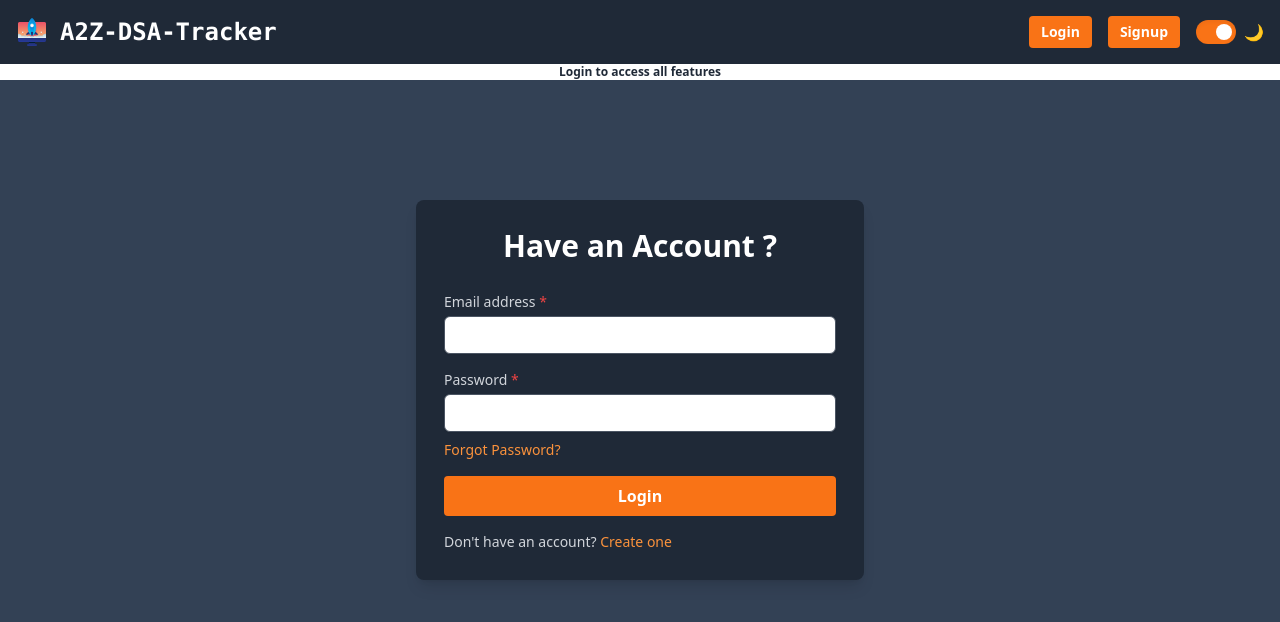
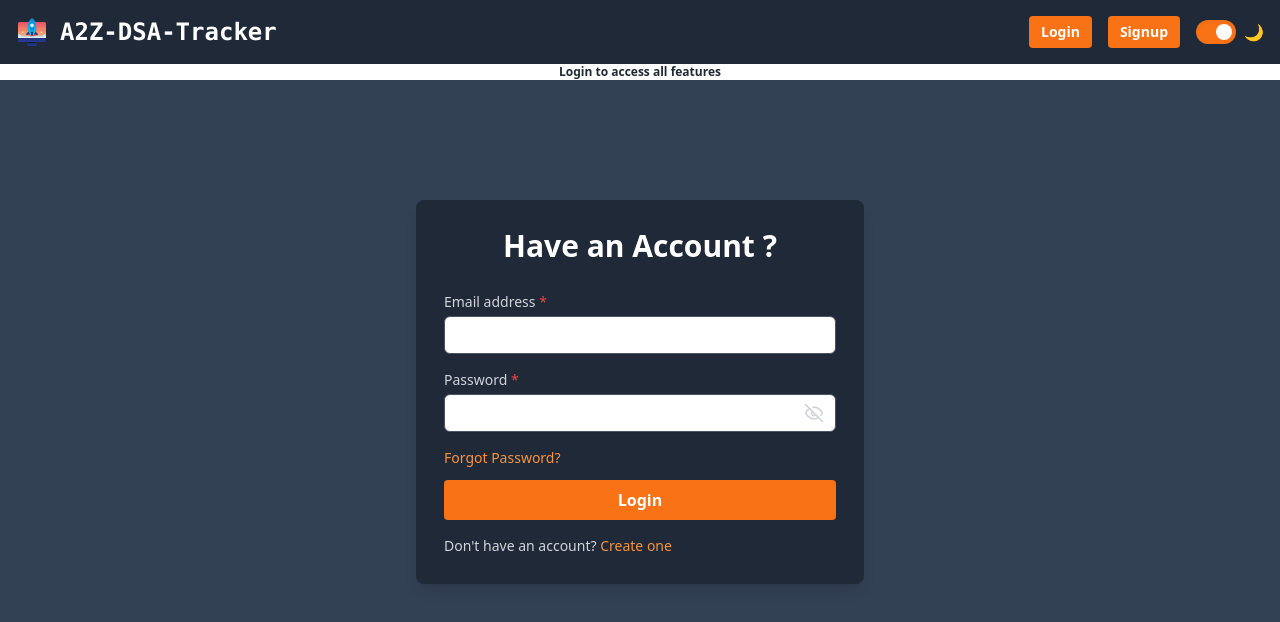
Before and after one commit to Ajay-33/DSA_Tracker_React, a React (Create React App) app: page /login in a window 1280 px wide. Shown: the top 622 px of the page. Built offline with nearby package versions, Linux system fonts and the light colour scheme.

Commit message:
Final Changes in website improved readability and styling

```diff
--- a/src/components/AddModal.js
+++ b/src/components/AddModal.js
@@ -249,12 +249,14 @@ function AddModal({ onClose, categories, selectedCategory, fetchCategories }) {
         <div className="flex flex-col sm:flex-row space-y-2 sm:space-y-0  justify-end mt-4">
           <button
             onClick={onClose}
+            title="Close"
             className="px-4 py-2 bg-gray-300 dark:bg-gray-600 text-gray-700 dark:text-gray-300 rounded-lg shadow-md hover:bg-gray-400 dark:hover:bg-gray-700 focus:outline-none focus:ring-2 focus:ring-gray-400 sm:mr-2"
           >
             Cancel
           </button>
           <button
             onClick={handleSave}
+            title="Add"
             className="px-4 py-2 bg-blue-500 text-white rounded-lg shadow-md hover:bg-blue-600 focus:outline-none focus:ring-2 focus:ring-blue-500 "
           >
             Save
--- a/src/components/ConfirmationModal.js
+++ b/src/components/ConfirmationModal.js
@@ -116,6 +116,7 @@ function ConfirmationModal({
         <div className="flex justify-end space-x-3">
           <button
             onClick={onCancel}
+            title="Cancel"
             className="w-1/2 px-2 py-1 bg-gray-300 dark:bg-gray-600 text-gray-700 dark:text-gray-300 rounded-lg shadow-sm hover:bg-gray-400 dark:hover:bg-gray-700 focus:outline-none focus:ring-2 focus:ring-gray-400"
           >
             Cancel
@@ -128,6 +129,7 @@ function ConfirmationModal({
                 ? onDeleteUser
                 : onDeleteCategory
             }
+            title="Delete"
             className="w-1/2 px-2 py-1 bg-red-600 text-white rounded-lg shadow-sm hover:bg-red-700 focus:outline-none focus:ring-2 focus:ring-red-500"
           >
             Confirm
--- a/src/components/EditCategoryModal.js
+++ b/src/components/EditCategoryModal.js
@@ -93,6 +93,7 @@ function EditCategoryModal({ category, onClose, fetchCategories }) {
           <div className="flex flex-col sm:flex-row items-center justify-end sm:justify-between space-y-2 sm:space-y-0 sm:space-x-3">
             <button
               type="button"
+              title="Close"
               onClick={onClose}
               className="w-full sm:w-auto px-3 py-2 bg-gray-300 dark:bg-gray-600 text-gray-700 dark:text-gray-300 rounded-lg shadow hover:bg-gray-400 dark:hover:bg-gray-700 focus:outline-none focus:ring-2 focus:ring-gray-400"
             >
@@ -100,6 +101,7 @@ function EditCategoryModal({ category, onClose, fetchCategories }) {
             </button>
             <button
               type="submit"
+              title="Save Changes"
               className="w-full sm:w-auto px-3 py-2 bg-blue-500 text-white rounded-lg shadow hover:bg-blue-600 focus:outline-none focus:ring-2 focus:ring-blue-500"
             >
               Save
--- a/src/components/EditQuestionModal.js
+++ b/src/components/EditQuestionModal.js
@@ -142,6 +142,7 @@ function EditQuestionModal({ question, onClose, fetchCategories }) {
           <div className="flex flex-col sm:flex-row items-center justify-end sm:justify-between space-y-2 sm:space-y-0 sm:space-x-4">
             <button
               type="button"
+              title="Close"
               onClick={onClose}
               className="w-full sm:w-auto px-4 py-2 bg-gray-300 dark:bg-gray-600 text-gray-700 dark:text-gray-300 rounded-lg shadow hover:bg-gray-400 dark:hover:bg-gray-700 focus:outline-none focus:ring-2 focus:ring-gray-400"
             >
@@ -149,6 +150,7 @@ function EditQuestionModal({ question, onClose, fetchCategories }) {
             </button>
             <button
               type="submit"
+              title="Save Changes"
               className="w-full sm:w-auto px-4 py-2 bg-blue-500 text-white rounded-lg shadow hover:bg-blue-600 focus:outline-none focus:ring-2 focus:ring-blue-500"
             >
               Save
--- a/src/components/EditUserModal.js
+++ b/src/components/EditUserModal.js
@@ -47,7 +47,7 @@ function EditUserModal({ user, onClose, fetchUsers }) {
   };
 
   return (
-    <div className="fixed inset-0 flex items-center justify-center bg-gray-900 bg-opacity-50 p-4 sm:p-8">
+    <div className="fixed inset-0 flex flex-col items-center justify-center bg-gray-900 bg-opacity-50 p-4 sm:p-8">
     <div className="w-8 h-8">{isLoading && <Spinner />}</div>
       <div className="bg-white dark:bg-gray-800 p-6 rounded-lg shadow-lg w-full max-w-md">
         <h2 className="text-xl font-semibold mb-4 text-center text-gray-900 dark:text-gray-100">
@@ -105,6 +105,7 @@ function EditUserModal({ user, onClose, fetchUsers }) {
           <div className="flex justify-end space-x-2">
             <button
               type="button"
+              title="Close"
               onClick={onClose}
               className="px-4 py-2 bg-gray-300 dark:bg-gray-600 text-gray-700 dark:text-gray-300 rounded-md shadow hover:bg-gray-400 dark:hover:bg-gray-700 focus:outline-none focus:ring-2 focus:ring-gray-400"
             >
@@ -112,6 +113,7 @@ function EditUserModal({ user, onClose, fetchUsers }) {
             </button>
             <button
               type="submit"
+              title="Update Role"
               className="px-4 py-2 bg-blue-500 text-white rounded-md shadow hover:bg-blue-600 focus:outline-none focus:ring-2 focus:ring-blue-500"
             >
               Save
--- a/src/components/Login.js
+++ b/src/components/Login.js
@@ -2,6 +2,7 @@ import React, { useContext, useState, useEffect } from "react";
 import { useNavigate, Link } from "react-router-dom";
 import QuestionsContext from "../context/questions/QuestionsContext";
 import Spinner from "./Spinner";
+import { EyeIcon, EyeOffIcon } from "lucide-react";
 function Login() {
   const navigate = useNavigate();
   const context = useContext(QuestionsContext);
@@ -17,8 +18,13 @@ function Login() {
 
   const [credentials, setCredentials] = useState({ email: "", password: "" });
   const [isLoading, setIsLoading] = useState(false);
+  const [showPassword, setShowPassword] = useState(false);
   const onChange = (e) => {
     setCredentials({ ...credentials, [e.target.name]: e.target.value });
+  };
+
+  const togglePasswordVisibility = () => {
+    setShowPassword((prevShowPassword) => !prevShowPassword);
   };
 
   const handleSubmission = async (e) => {
@@ -47,7 +53,7 @@ function Login() {
       if (response.ok && json.success) {
         setIsLoading(false);
         localStorage.setItem("token", json.token);
-        localStorage.setItem("userName",json.user.firstName);
+        localStorage.setItem("userName", json.user.firstName);
         if (
           json.user.userType === "Admin" ||
           json.user.userType === "Super Admin"
@@ -95,23 +101,38 @@ function Login() {
               required
             />
           </div>
-          <div className="mb-4">
+          <div className="mb-4 relative">
   <label
     htmlFor="password"
     className="block text-sm font-medium text-gray-700 dark:text-gray-300"
   >
     Password <span className="text-red-500">*</span>
   </label>
+  <div className="relative">
     <input
-              type="password"
+      type={showPassword ? "text" : "password"}
       name="password"
-              className="mt-1 block w-full px-3 py-2 border border-gray-300 dark:border-gray-600 rounded-md shadow-sm focus:outline-none focus:ring-indigo-500 focus:border-indigo-500 dark:focus:ring-orange-400 dark:focus:border-orange-400 sm:text-sm"
+      className="mt-1 block w-full px-3 py-2 border border-gray-300 dark:border-gray-600 rounded-md shadow-sm focus:outline-none focus:ring-indigo-500 focus:border-indigo-500 dark:focus:ring-orange-400 dark:focus:border-orange-400 sm:text-sm pr-10"
       value={credentials.password}
       onChange={onChange}
       id="password"
       required
     />
-            <p className="text-sm text-gray-700 dark:text-gray-300 mt-2">
+    <button
+      type="button"
+      className="absolute inset-y-0 right-0 pr-3 flex items-center cursor-pointer"
+      onClick={togglePasswordVisibility}
+    >
+      {showPassword ? (
+        <EyeIcon className="h-5 w-5 text-gray-400 dark:text-gray-300 hover:text-gray-500" />
+      ) : (
+        <EyeOffIcon className="h-5 w-5 text-gray-400 dark:text-gray-300  hover:text-gray-500" />
+      )}
+    </button>
+  </div>
+</div>
+
+          <p className="text-sm text-gray-700 dark:text-gray-300 mb-3">
             <Link
               to="/forgot-password"
               className="text-blue-500 dark:text-orange-400 hover:underline"
@@ -120,7 +141,6 @@ function Login() {
               Forgot Password?
             </Link>
           </p>
-          </div>
 
           <div className="flex items-center justify-between">
             <button
--- a/src/components/Signup.js
+++ b/src/components/Signup.js
@@ -277,7 +277,6 @@ function Signup() {
               Confirm Password <span className="text-red-500">*</span>
             </label>
             <input
-              type="password"
               className="mt-1 block w-full px-3 py-2 border border-gray-300 dark:border-gray-600 rounded-md shadow-sm focus:outline-none focus:ring-indigo-500 focus:border-indigo-500 sm:text-sm"
               id="cpassword"
               name="cpassword"
```
Lines whose indentation alone changed are shown as unchanged.
